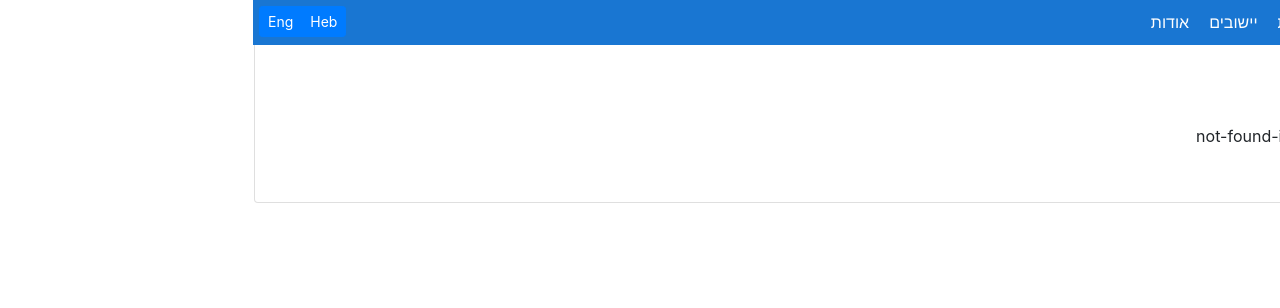
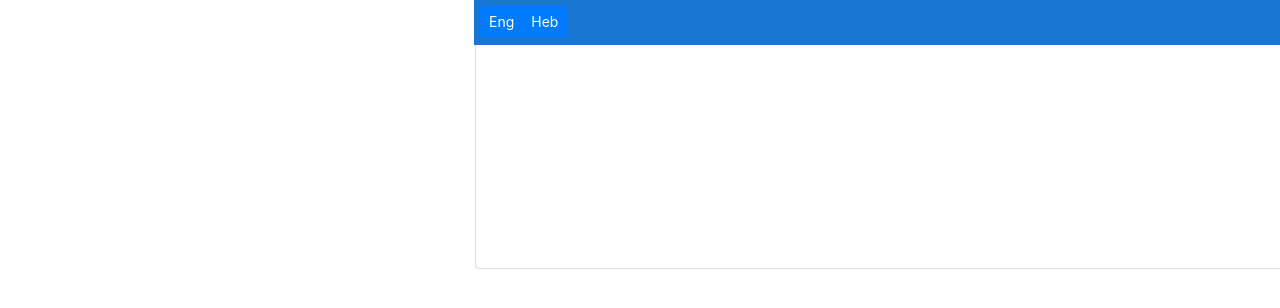
Before and after one commit to data-for-change/safety-data-client, a React (Create React App) app: page /update-img in a window 1280 px wide. Shown: the top 308 px of the page. Built offline with nearby package versions, Linux system fonts and the light colour scheme; no server answers.

Commit message:
style get images By tag

```diff
--- a/src/components/pages/UpdateImagePage.tsx
+++ b/src/components/pages/UpdateImagePage.tsx
@@ -22,7 +22,10 @@ const UpdateImagePage: React.FC<IProps> = observer(() => {
     justifyContent: 'flex-start',
   };
   const styleDiv2 = {
-    marginTop: '80px',
+    margin: '20px',
+  };
+  const styleDiv3 = {
+    marginTop: '20px',
     width: '450px',
   };
   const { imageStore, uiStore } = useStore();
@@ -50,8 +53,9 @@ const UpdateImagePage: React.FC<IProps> = observer(() => {
   const isGotImages = (images.length > 0);
   return (
     <div style={styleDiv}>
-      <div>
+      <div style={styleDiv2}>
         <Form>
+          <Row>
             <Form.Group as={Col} controlId="exampleForm.SelectTag">
               <Form.Label>
                 tags
@@ -67,9 +71,9 @@ const UpdateImagePage: React.FC<IProps> = observer(() => {
                 <option>כללי</option>
               </Form.Control>
             </Form.Group>
-        </Form>
-      </div>
-      <div style={styleDiv2}>
+          </Row>
+          <Row>
+            <div style={styleDiv3}>
               {isGotImages && (
               <ImageGallery
                 items={images}
@@ -79,8 +83,13 @@ const UpdateImagePage: React.FC<IProps> = observer(() => {
               )}
               {!isGotImages && `${'not-found-images'}`}
             </div>
-      <div>
-        {selectedImage !== undefined && selectedImage !== null && <FormImageDetails selectedImage={selectedImage} />}
+          </Row>
+        </Form>
+      </div>
+      <div style={styleDiv2}>
+        {selectedImage !== undefined
+        && selectedImage !== null
+        && <FormImageDetails selectedImage={selectedImage} />}
       </div>
     </div>
   );
```
Lines whose indentation alone changed are shown as unchanged.
